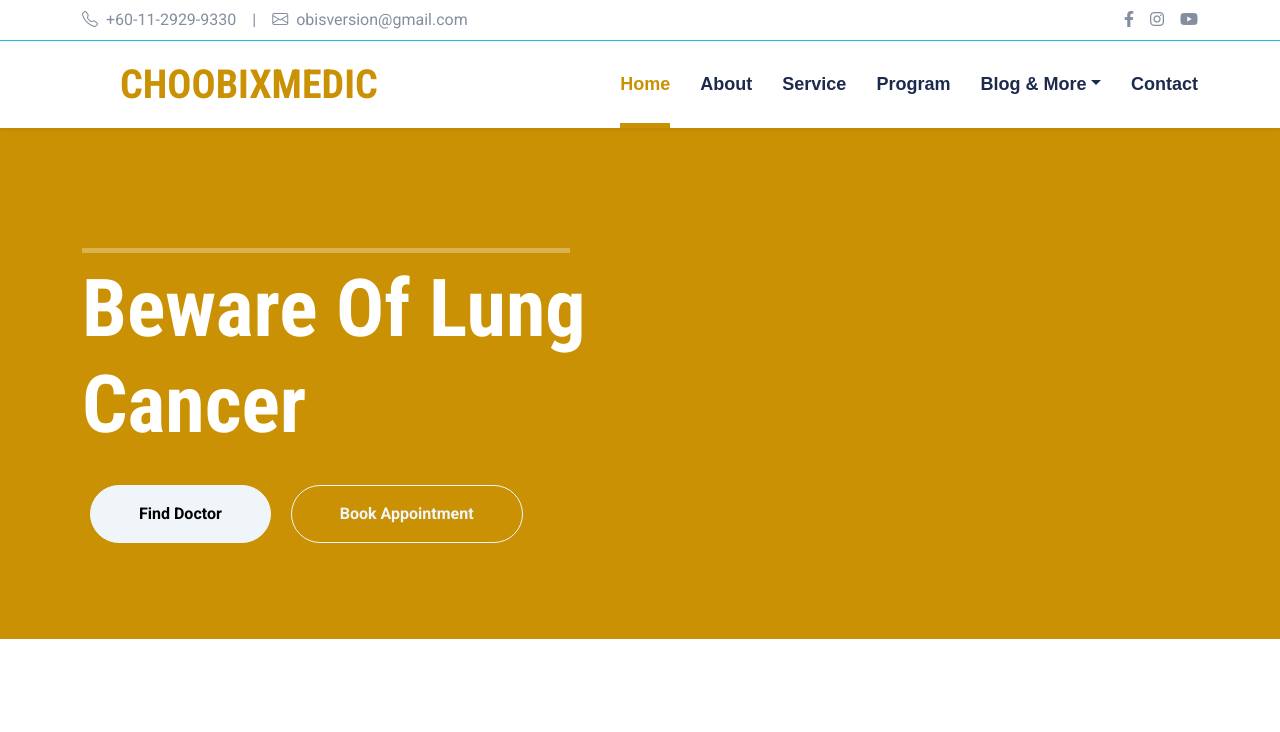
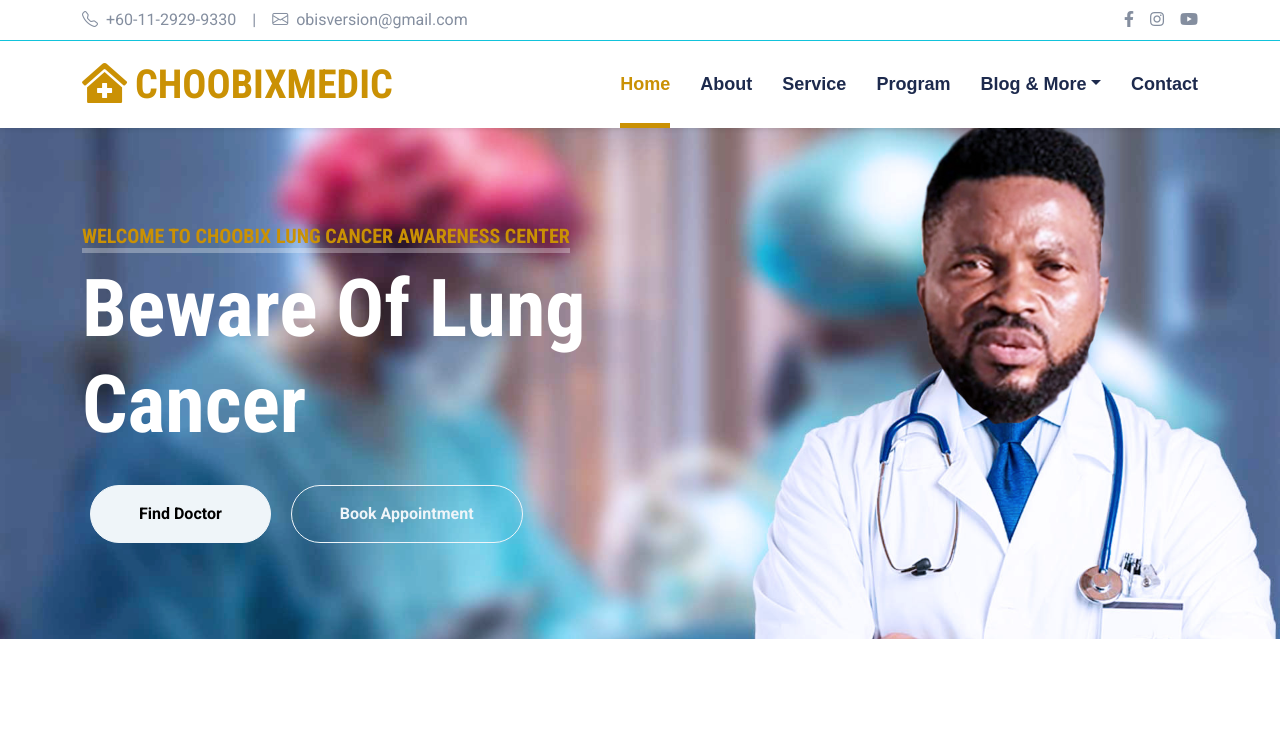
Before and after one commit to Choobix/Final-Project-Website, a plain HTML site: page index.html in a window 1280 px wide. Shown: the top 732 px of the page. Drawn offline with nearby package versions, Linux system fonts and the light colour scheme; files whose address does not match are found by name.

Commit message:
Add files via upload

```diff
--- a/index.html
+++ b/index.html
@@ -67,7 +67,7 @@
         <div class="container">
             <nav class="navbar navbar-expand-lg bg-white navbar-light py-3 py-lg-0">
                 <a href="index.html" class="navbar-brand">
-                    <h1 class="m-0 text-uppercase text-primary"><i class="ADD LOGO CODE HERE-fa fa-clinic-medical me-2"></i>Choobixmedic</h1>
+                    <h1 class="m-0 text-uppercase text-primary"><i class="fa fa-clinic-medical me-2"></i>Choobixmedic</h1>
                 </a>
                 <button class="navbar-toggler" type="button" data-bs-toggle="collapse" data-bs-target="#navbarCollapse">
                     <span class="navbar-toggler-icon"></span>
@@ -208,25 +208,6 @@
     </div>
     <!-- Our Mission End -->
 
-
-    <!-- Services Start -->
-
-    <!-- Services End -->
-
-
-    <!-- Appointment Start -->
-
-    <!-- Appointment End -->
-
-
-    <!-- Program Start -->
-
-    <!-- Program End -->
-
-
-    <!-- Team Start -->
-
-    <!-- Team End -->
 
 
     <!-- Events Start -->
```
Also changed, not shown: contact.html (+1 -1 lines), 1hero.jpg (added), hero.jpg (added).
